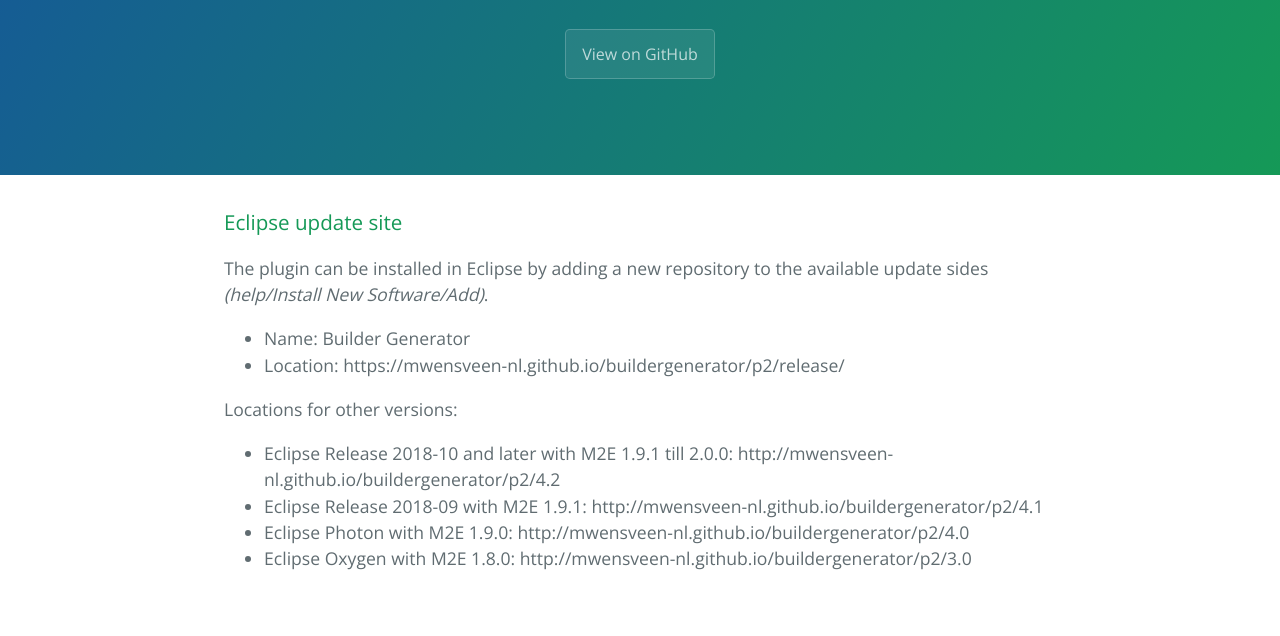
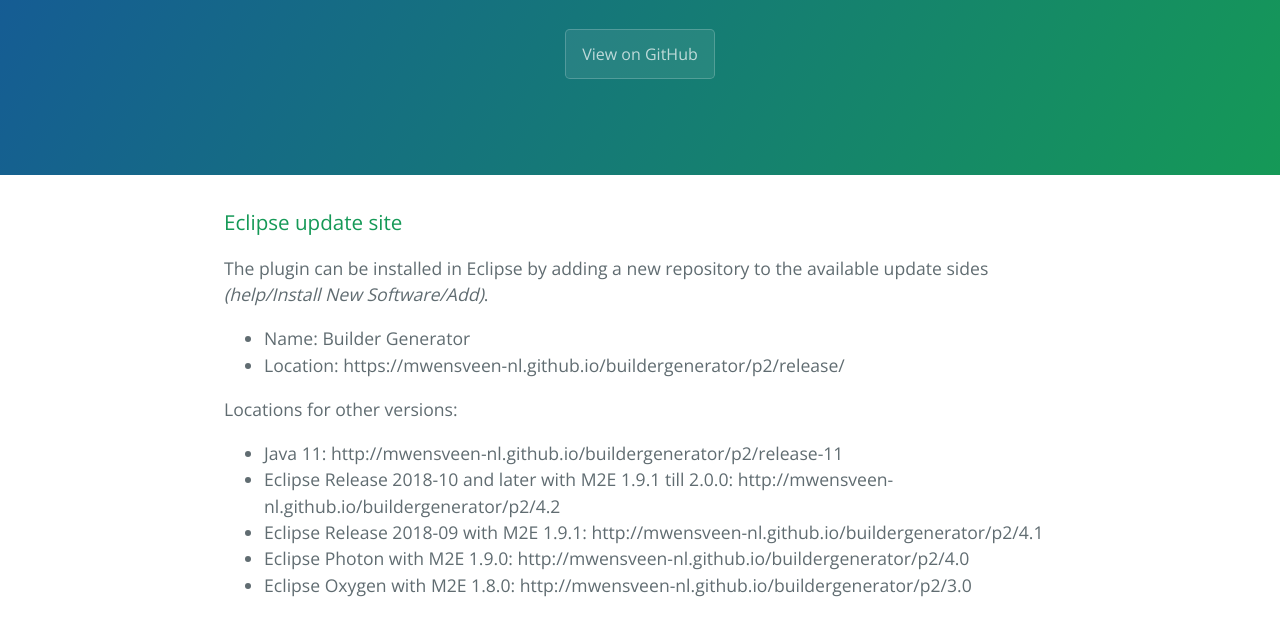
Before and after one commit to mwensveen-nl/buildergenerator, a plain HTML site: page index.html in a window 1280 px wide. Shown: the part 208-844 px from the top of the page. Drawn offline with nearby package versions, Linux system fonts and the light colour scheme.

Commit message:
Default repo to java-8. Extra repo for java-11

```diff
--- a/index.html
+++ b/index.html
@@ -27,6 +27,7 @@
 		</ul>
 		<p>Locations for other versions:</p>
 		<ul>
+			<li>Java 11: http://mwensveen-nl.github.io/buildergenerator/p2/release-11</li>
 			<li>Eclipse Release 2018-10 and later with M2E 1.9.1 till 2.0.0: http://mwensveen-nl.github.io/buildergenerator/p2/4.2</li>
 			<li>Eclipse Release 2018-09 with M2E 1.9.1: http://mwensveen-nl.github.io/buildergenerator/p2/4.1</li>
 			<li>Eclipse Photon with M2E 1.9.0: http://mwensveen-nl.github.io/buildergenerator/p2/4.0</li>
```
Also changed, not shown: 16 other files.
